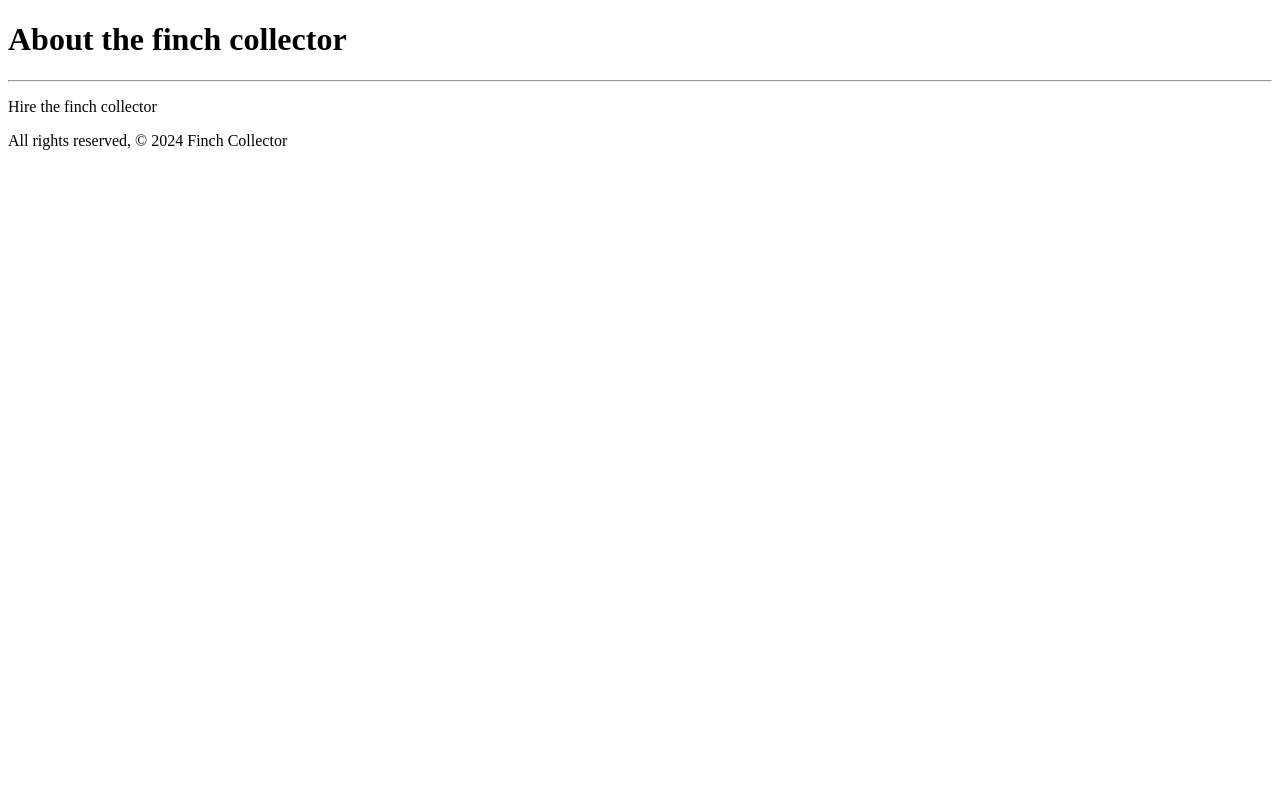
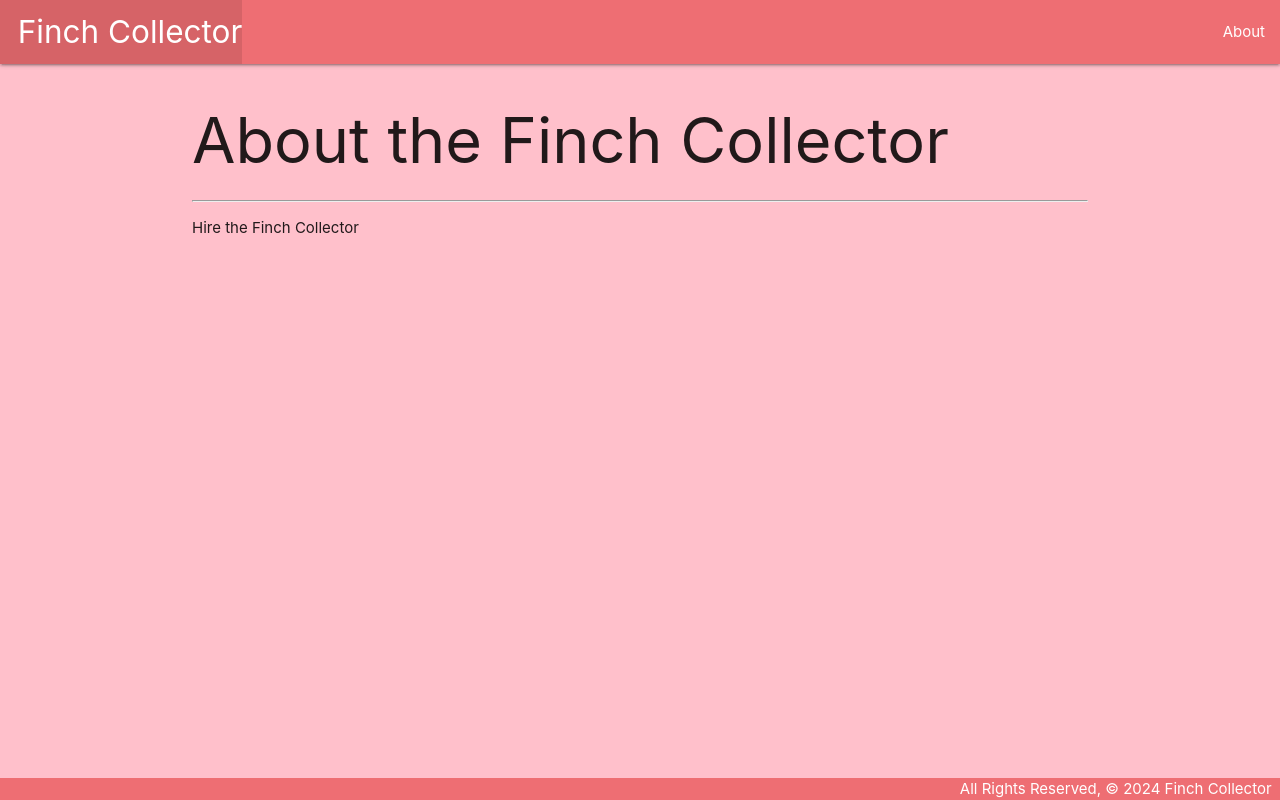
Before and after one commit to juancruza46/Finch-Collector-Lab, a Django app: page /about/ in a window 1280 px wide. Run offline with Django 5.2, Linux system fonts and the light colour scheme.

Commit message:
corrects about page html set up, creates style.css and links in base.html

```diff
--- /dev/null
+++ b/main_app/static/css/style.css
@@ -0,0 +1,15 @@
+body {
+    background-color: pink;
+    min-height: 100vh;
+    display: flex;
+    flex-direction: column;
+}
+
+main {
+    flex: 1 0 auto;
+}
+
+footer.page-footer {
+    padding-top: 0;
+    text-align: right;
+}
--- a/main_app/templates/about.html
+++ b/main_app/templates/about.html
@@ -1,14 +1,8 @@
-<!DOCTYPE html>
-<html lang="en">
-<head>
-    <meta charset="UTF-8">
-    <meta name="viewport" content="width=device-width, initial-scale=1.0">
-    <title>about</title>
-</head>
-<body>
-    <h1>About the finch collector</h1>
+{% extends 'base.html' %}
+{% block content %}
+
+    <h1>About the Finch Collector</h1>
     <hr>
-    <p>Hire the finch collector</p>
-    <footer>All rights reserved, &copy; 2024 Finch Collector</footer>
-</body>
-</html>
+    <p>Hire the Finch Collector</p>
+
+{% endblock %}
--- a/main_app/templates/base.html
+++ b/main_app/templates/base.html
@@ -1,3 +1,4 @@
+{% load static %}
 <!DOCTYPE html>
 <html lang="en">
 <head>
@@ -5,6 +6,7 @@
     <meta name="viewport" content="width=device-width, initial-scale=1.0">
     <title>FinchCollector</title>
     <link rel="stylesheet" href="https://cdnjs.cloudflare.com/ajax/libs/materialize/1.0.0/css/materialize.min.css">
+    <link rel="stylesheet" type="text/css" href="{% static 'css/style.css' %}">
 </head>
 <body>
     <header class="navbar-fixed">
@@ -28,7 +30,7 @@
 
         {% endblock %}
     </main>
-    <footer class="footer">
+    <footer class="page-footer">
         <div class="right">
             All Rights Reserved, &copy; 2024 Finch Collector &nbsp;
         </div>
```
